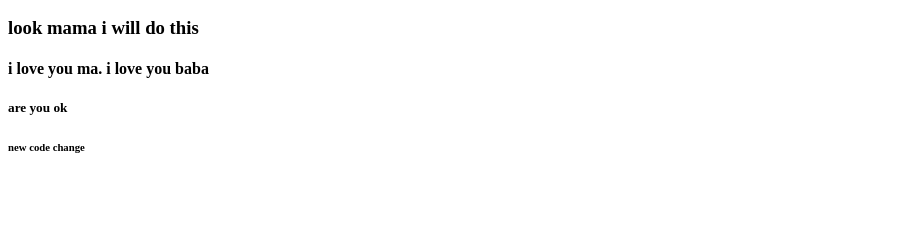
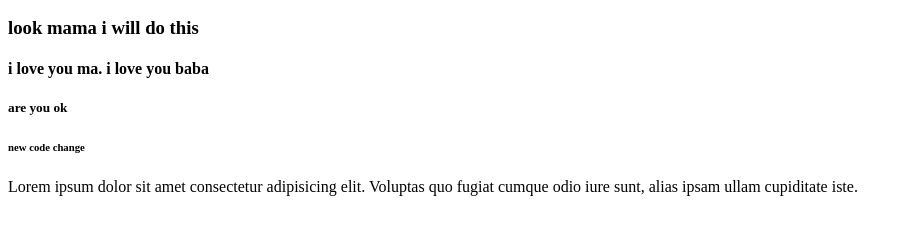
Before and after one commit to BodrulAhmedAnik/my-f-repo, a plain HTML site: page index.html in a window 1280 px wide. Shown: the part 110-344 px from the top of the page, without its empty margins (0-912 px from the left). Drawn offline with Linux system fonts and the light colour scheme.

Commit message:
dhaka rampura malibagh

```diff
--- a/index.html
+++ b/index.html
@@ -13,5 +13,6 @@
     <h4>i love you ma. i love you baba</h4>
 <h5>are you ok</h5>
 <h6>new code change</h6>
+<p>Lorem ipsum dolor sit amet consectetur adipisicing elit. Voluptas quo fugiat cumque odio iure sunt, alias ipsam ullam cupiditate iste.</p>
 </body>
 </html>
```
